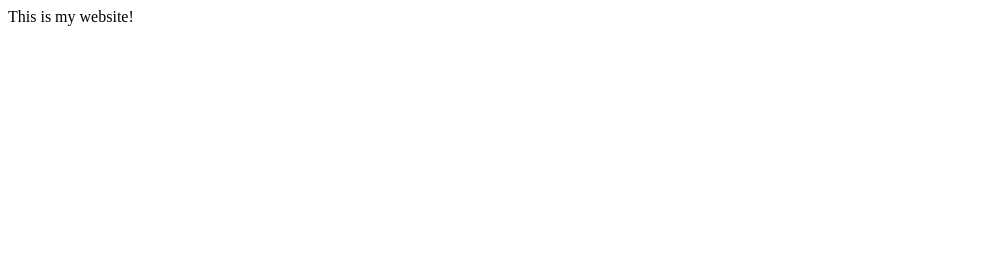
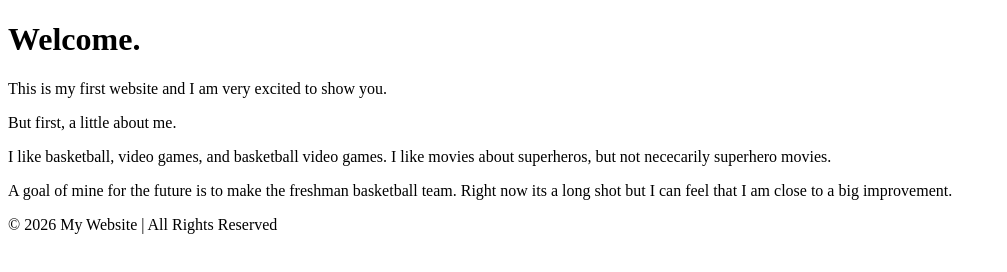
Before and after one commit to ButtonBattlers/ButtonBattlers.Github.io, a plain HTML site: page index.html in a window 1280 px wide. Shown: the whole page, without its empty margins (0-1007 px from the left). Drawn offline with Linux system fonts and the light colour scheme.

```diff
--- a/index.html
+++ b/index.html
@@ -1,17 +1,29 @@
-<!DOCTYPE html>
+<!doctype html>
 <html>
   <head>
     <title>My Website</title>
   </head>
   <body>
-        <nav>
-
-        </nav>
+    <nav></nav>
     <main>
-            This is my website!
+      <h1>Welcome.</h1>
+      <div class="about">
+        <div class="about-image"></div>
+        <div class="about-text">
+          <p>This is my first website and I am very excited to show you.</p>
+          <p>But first, a little about me.</p>
+          <p>
+            I like basketball, video games, and basketball video games. I like
+            movies about superheros, but not nececarily superhero movies.
+          </p>
+          <p>
+            A goal of mine for the future is to make the freshman basketball
+            team. Right now its a long shot but I can feel that I am close to a
+            big improvement.
+          </p>
+        </div>
+      </div>
     </main>
-        <footer>
-
-        </footer>
+    <footer>© 2026 My Website | All Rights Reserved</footer>
   </body>
 </html>
```
Also changed, not shown: blog.html (+9 -15 lines), contact.html (+9 -9 lines), portfolio.html (+4 -8 lines), resume.html (+3 -7 lines), 1 other file. Lines whose indentation alone changed are shown as unchanged.
